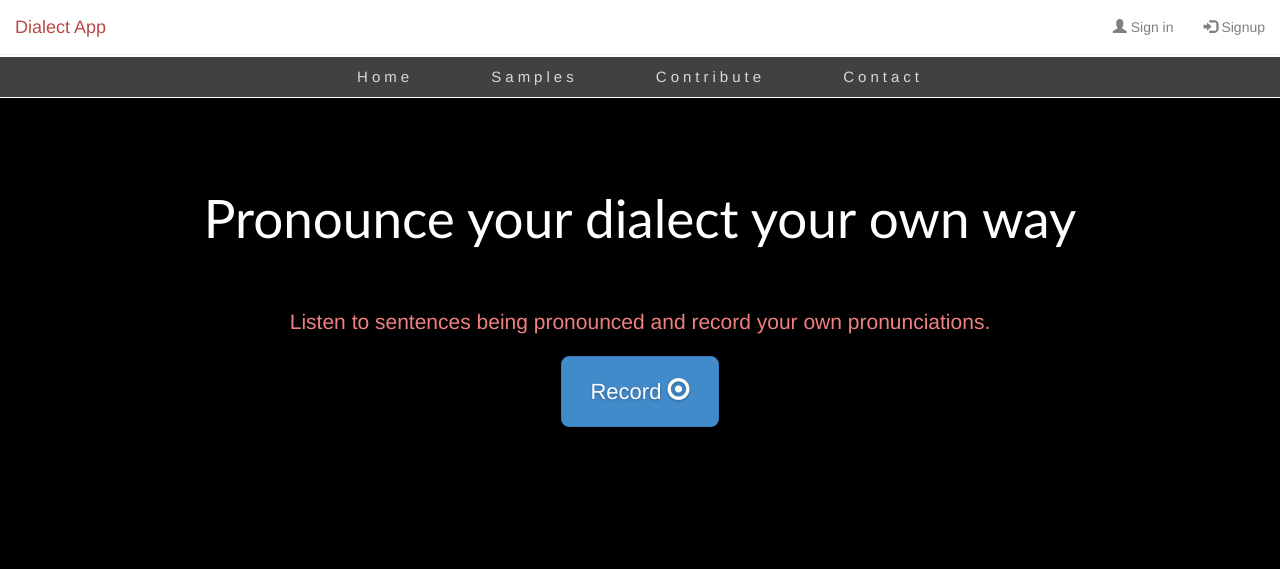
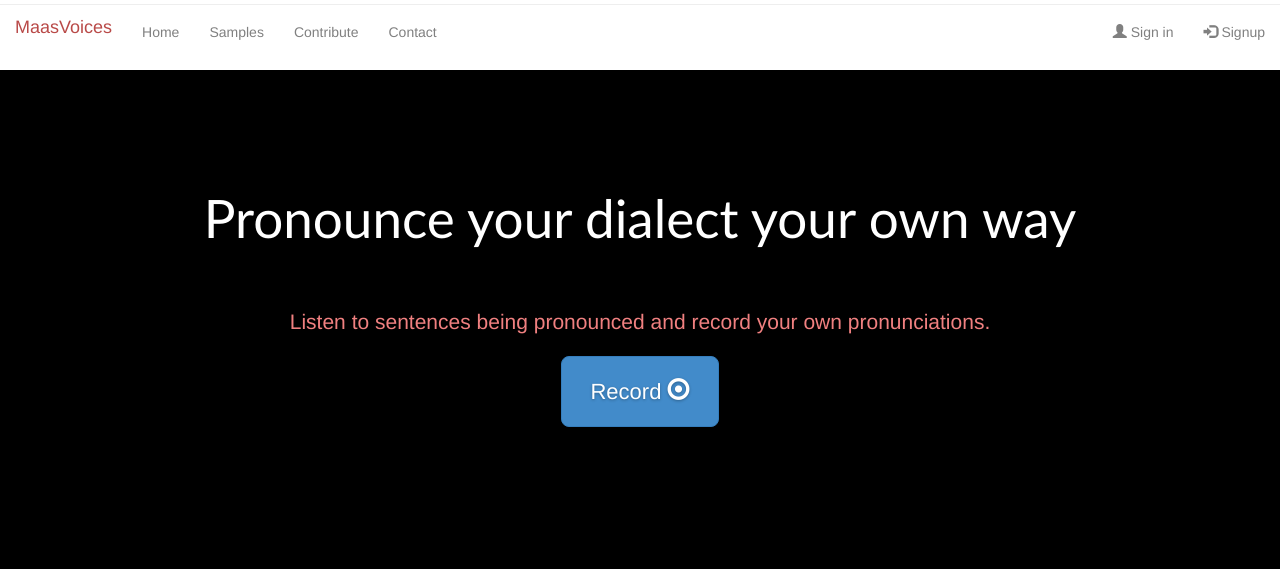
Before and after one commit to Finesomtoe/DialectApp, a Flask app: page / in a window 1280 px wide. Shown: the top 569 px of the page. Run offline with Flask 2, Linux system fonts and the light colour scheme; parts of the project's set-up code (start-up, migrations or seed data) failed here and were passed over; some libraries are stand-ins or nearby versions.

Commit message:
Layout change for mobile

```diff
--- a/DialectApp/DialectApp/__init__.py
+++ b/DialectApp/DialectApp/__init__.py
@@ -35,7 +35,7 @@ app.config['DIALECT_APP_SENDER'] = 'senendu5@yahoo.com'
 #app.config['MYSQL_DATABASE_HOST'] = 'localhost'
 #mysql.init_app(app)
 login_manager.init_app(app)
-app.config['SQLALCHEMY_DATABASE_URI'] = 'mysql+pymysql://root:sokoamshe619+@localhost/testdb'
+app.config['SQLALCHEMY_DATABASE_URI'] = 'mysql+pymysql://limdialect_admin:OeOCMPSMn8NT7@mysql-limdialect.science.ru.nl/limdialect'
 db = SQLAlchemy(app)
 mail = Mail(app)
 moment = Moment(app)
--- a/DialectApp/DialectApp/templates/layout.html
+++ b/DialectApp/DialectApp/templates/layout.html
@@ -14,29 +14,7 @@
 <body>
     <div class="navbar navbar-custom navbar-fixed-top">
         <div class="page-border">
-            <a href="/" class="navbar-brand">Dialect App</a>
-            <div class="navbar-collapse collapse">
-                <ul class="nav navbar-nav navbar-right">
-                    {% if current_user.is_authenticated %}
-                    <li class="dropdown">
-                        <a class="dropdown-toggle" data-toggle="dropdown" href="#">
-                            <span class="glyphicon glyphicon-user"></span>
-                            {{ current_user.username.title() }}
-                            <span class="caret glyphicon-color"></span>
-                        </a>
-                            <ul class="dropdown-menu" aria-labelledby="dropdownMenuDivider">
-                                <li role="presentation"><a role="link" href="{{ url_for('profile', username=current_user.username) }}">My profile</a></li>
-                                <li role="presentation"><a role="link" href="{{ url_for('signout') }}"> Logout</a></li>
-                                <li class="divider"></li>
-                                <li role="separator"><a href="#">Media</a></li>
-                            </ul>
-                    </li>
-                    {% else %}
-                    <li class="list-inline-item"><a href="{{ url_for('signin') }}"><span class="glyphicon glyphicon-user"></span> Sign in</a></li>
-                    <li class="list-inline-item"><a href="{{ url_for('signup') }}"><span class="glyphicon glyphicon-log-in"></span> Signup</a></li>
-                    {% endif %}
-                </ul>
-            </div>
+            <a href="/" class="navbar-brand">MaasVoices</a>
         </div>
         <!-- Brand and toggle get grouped for better mobile display -->
         <div class="navbar-header">
@@ -46,13 +24,34 @@
                 <span class="icon-bar"></span>
             </button>
         </div>
+
         <!-- Collect the nav links, forms, and other content for toggling -->
-        <div class="collapse navbar-collapse mynavbar" id="bs-example-navbar-collapse-1">
-            <ul class="nav navbar-nav">
+        <div class="navbar-collapse collapse" id="bs-example-navbar-collapse-1">
+            <ul class="nav navbar-nav text-center">
                 <li><a href="{{ url_for('home') }}">Home</a></li>
                 <li><a href="{{ url_for('home') }}">Samples</a></li>
                 <li><a href="{{ url_for('home') }}">Contribute</a></li>
                 <li><a href="{{ url_for('contact') }}">Contact</a></li>
+            </ul>
+            <ul class="nav navbar-nav navbar-right">
+                {% if current_user.is_authenticated %}
+                <li class="dropdown">
+                    <a class="dropdown-toggle" data-toggle="dropdown" href="#">
+                        <span class="glyphicon glyphicon-user"></span>
+                        {{ current_user.username.title() }}
+                        <span class="caret glyphicon-color"></span>
+                    </a>
+                    <ul class="dropdown-menu" aria-labelledby="dropdownMenuDivider">
+                        <li role="presentation"><a role="link" href="{{ url_for('profile', username=current_user.username) }}">My profile</a></li>
+                        <li role="presentation"><a role="link" href="{{ url_for('signout') }}"> Logout</a></li>
+                        <li class="divider"></li>
+                        <li role="separator"><a href="#">Media</a></li>
+                    </ul>
+                </li>
+                {% else %}
+                <li class="list-inline-item"><a href="{{ url_for('signin') }}"><span class="glyphicon glyphicon-user"></span> Sign in</a></li>
+                <li class="list-inline-item"><a href="{{ url_for('signup') }}"><span class="glyphicon glyphicon-log-in"></span> Signup</a></li>
+                {% endif %}
             </ul>
         </div>
         <!-- /.navbar-collapse -->
```
